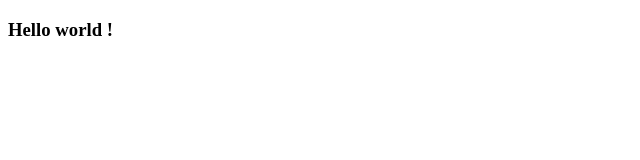
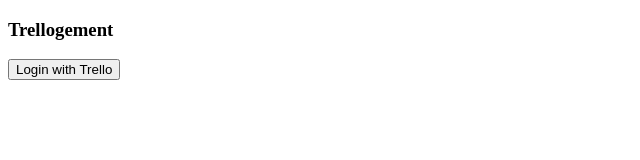
Before and after one commit to theodo/trellogement, a browser extension: page hw-extension/helloworld.html in a window 1280 px wide. Shown: the whole page, without its empty margins (0-640 px from the left). Drawn offline with Linux system fonts and the light colour scheme.

Commit message:
Bouton "login with trello"

```diff
--- a/hw-extension/helloworld.html
+++ b/hw-extension/helloworld.html
@@ -4,5 +4,7 @@
 </head>
 
 <body onload="saluer()">
-    <h3> Hello world ! </h3></body>
+    <h3> Trellogement </h3>
+    <button id="trelloLogin"> Login with Trello </button>
+</body>
 </html>
```
